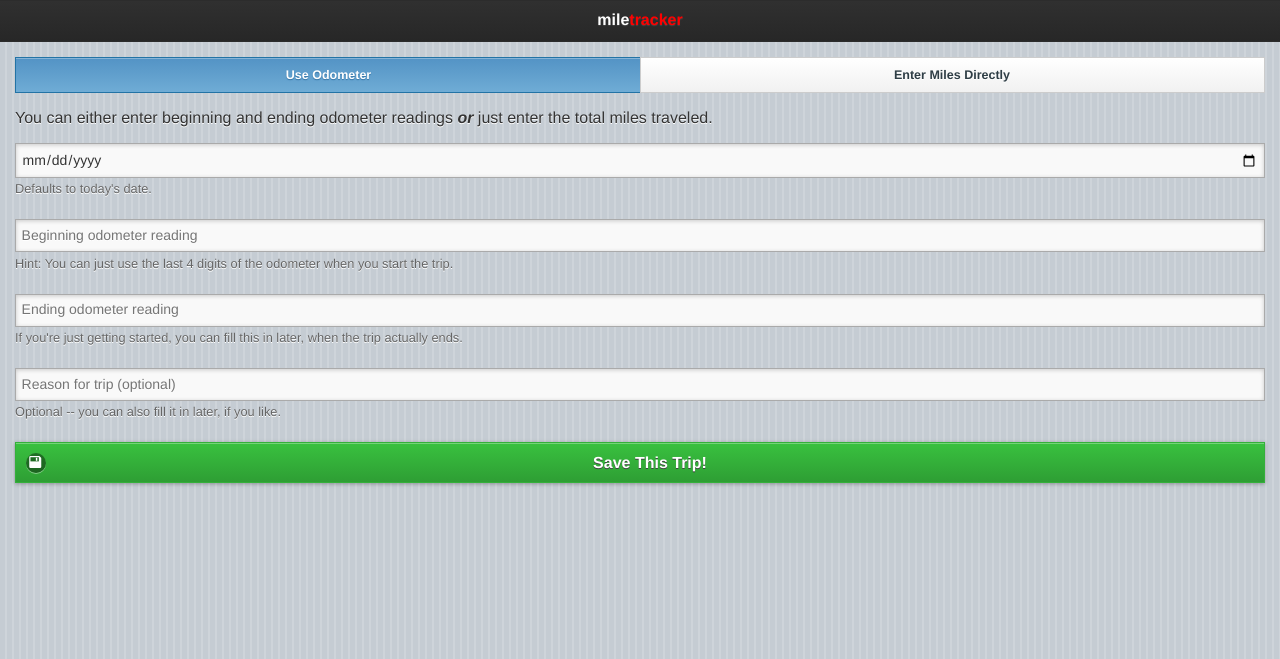
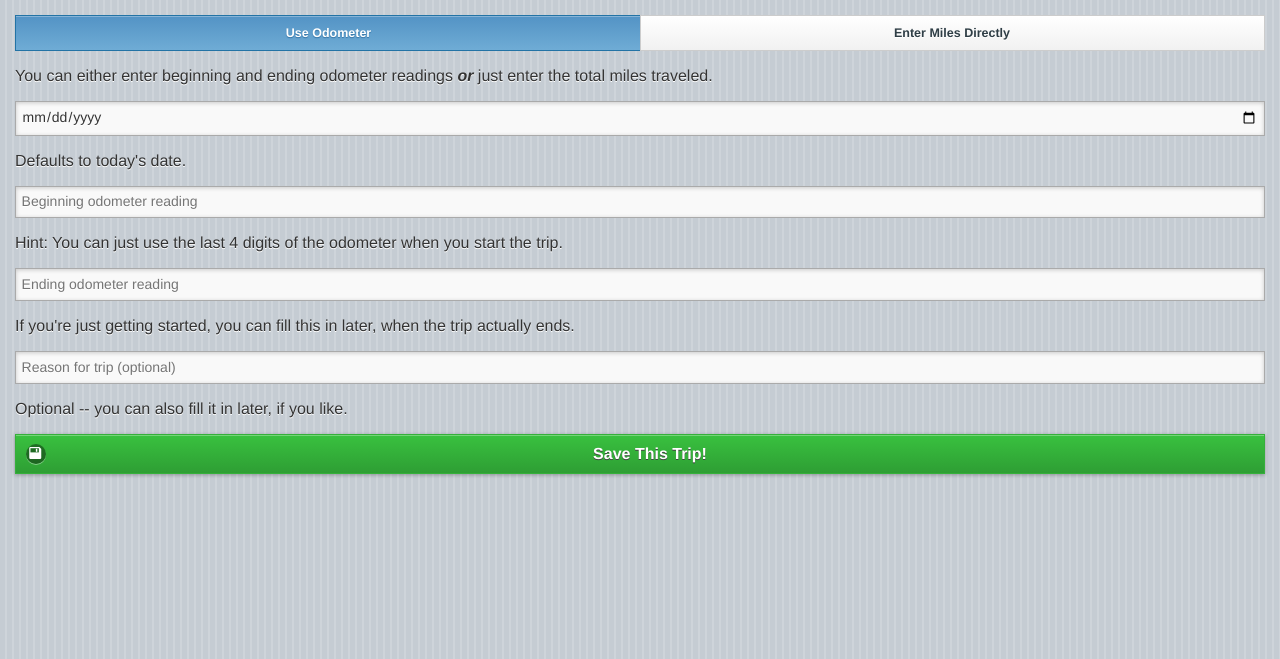
Before and after one commit to ezl/miletracker, a Django app: template miletracker/templates/edit.html in a window 1280 px wide. Shown: the top 659 px of the page. Run offline with Django 3.2, Linux system fonts and the light colour scheme; the template is opened without the code that fills it, so the values that code supplies are empty; parts of the project's set-up code (start-up, migrations or seed data) failed here and were passed over.

Commit message:
slice template for editing/viewing trip

```diff
--- a/miletracker/templates/edit.html
+++ b/miletracker/templates/edit.html
@@ -1,46 +1,6 @@
+{% extends "base.html" %}
 
-<!DOCTYPE html>
-<html>
-    <head>
-        <meta charset="utf-8">
-        <meta name="viewport" content="width=device-width, initial-scale=1">
-
-        <title>jQuery Mobile: Theme Download</title>
-
-
-        <!-- jQuery Mobile CSS bits -->
-        <link rel="stylesheet" href="themes/miletracker.min.css" />
-        <!-- http://jquerymobile.com/themeroller/?ver=1.2.0&style_id=20121221-52 -->
-        <link rel="stylesheet" href="themes/jquery.mobile.structure-1.2.0.min.css" />
-        <!-- // Original
-        <link rel="stylesheet"  href="http://code.jquery.com/mobile/1.2.0/jquery.mobile-1.2.0.min.css" />
-        -->
-
-        <!-- if you have a custom theme, add it here -->
-        <link rel="stylesheet"  href="themes/jqm-icon-pack-2.0-original.css" />
-        <link rel="stylesheet"  href="/themes/font-awesome/jqm-icon-pack-2.1.2-fa.css" />
-        <link rel="stylesheet"  href="themes/style.css" />
-
-        <!-- Javascript includes -->
-        <script src="javascript/jquery-1.8.2.min.js"></script>
-        <script src="javascript/jquery.mobile-1.2.0.min.js"></script>
-
-        <style>
-            p.helptext {
-              margin-top: 0.2em;
-              margin-bottom: 1.8em;
-              font-size: 0.8em;
-              color: #666;
-            }
-        </style>
-    </head>
-
-    <body id="striped">
-        <div data-role="page" data-theme="a">
-            <div data-role="header" data-theme="b">
-                <h1 id="lgo"><span id="mile">mile</span><span id="tracker">tracker</span></h1>
-            </div>
-
+{% block content%}
             <div data-role="content" data-theme="a">
                 <div data-role="navbar">
                     <ul>
@@ -65,18 +25,4 @@
 
                 <a href="index.html" data-role="button" data-icon="save" data-theme="c">Save This Trip!</a>
             </div><!-- content -->
-
-            <div data-role="footer" data-position="fixed" data-theme="b">
-                <div data-role="navbar">
-                    <ul>
-                        <li><a href="#" data-icon="plus">Add</a></li>
-                        <li><a href="#" data-icon="edit">Edit</a></li>
-                        <li><a href="#" data-icon="page">View</a></li>
-                        <li><a href="#" data-icon="gear">Settings</a></li>
-                    </ul>
-                </div><!-- /navbar -->
-            </div><!-- /footer -->
-
-        </div>
-    </body>
-</html>
+{% endblock %}
--- a/miletracker/urls.py
+++ b/miletracker/urls.py
@@ -12,11 +12,17 @@ urlpatterns = patterns('',
    # (r'', include('miletracker.apps.')),
     (r'^admin/doc/', include('django.contrib.admindocs.urls')),
     (r'^admin/', include(admin.site.urls)),
+
     url(r'^$',
         direct_to_template, {
             'template': 'landing.html',
-            'extra_context': {
-            }
+            'extra_context': {},
+        }, name='landing'),
+
+    url(r'^edit/$',
+        direct_to_template, {
+            'template': 'edit.html',
+            'extra_context': {},
         }, name='landing'),
 )
 
```
